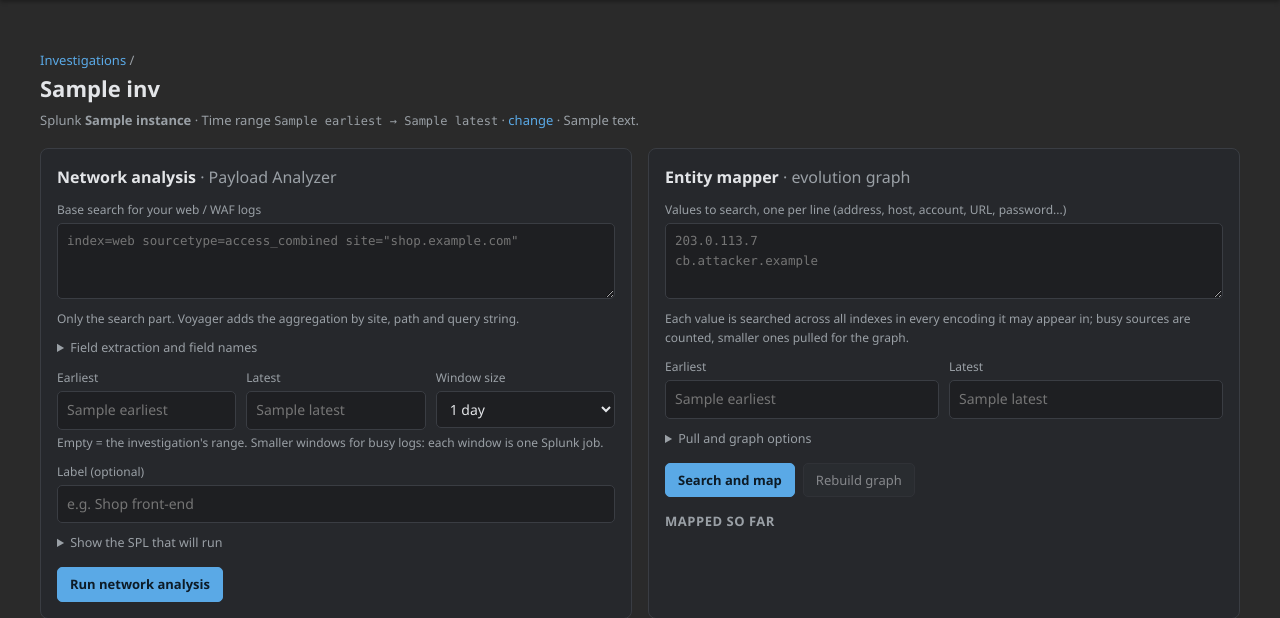
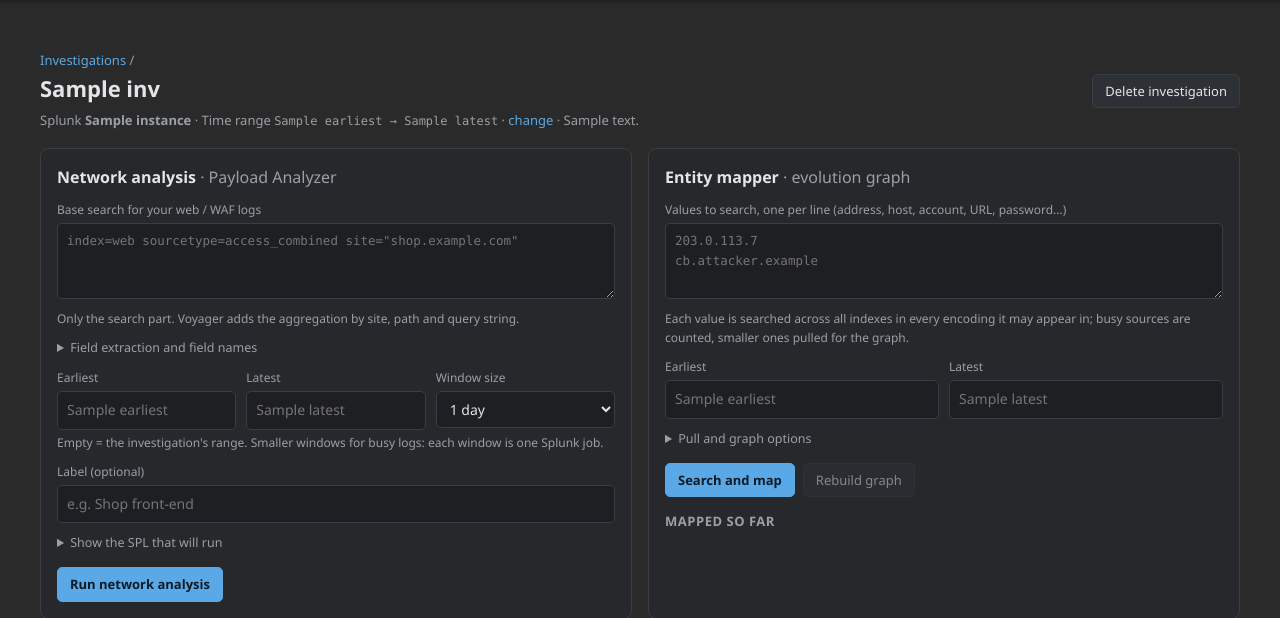
Before and after one commit to Darkaxt/SplunkVoyager, a Flask app: template app/templates/investigation.html in a window 1280 px wide. Shown: the part 71-689 px from the top of the page. Run offline with Flask 2, Linux system fonts and the light colour scheme; the template is opened without the code that fills it: most values are stand-ins (such as "Sample title", 1, 10 or a date in 2020); data that the repository does not hold is empty.

Commit message:
Delete investigation: stops its jobs and Splunk searches, removes its folder
Co-Authored-By: Claude Opus 5.5 <noreply@anthropic.com>
Claude-Session: https://claude.ai/code/session_01MEwMqmcjrJmqu2hxGCRPs8

```diff
--- a/app/services/workbench.py
+++ b/app/services/workbench.py
@@ -122,6 +122,21 @@ def get_investigation(slug):
                        "graph": (ed / "graph.html").is_file() and "entities/graph.html",
                        "csv": (ed / "graph_entities.csv").is_file() and "entities/graph_entities.csv"}
     return inv
+
+
+def delete_investigation(slug):
+    """Stop the investigation's jobs (and their Splunk searches), then remove its folder."""
+    import shutil
+    d = inv_dir(slug)
+    for j in (d / "jobs").glob("*"):
+        if j.is_dir() and job_status(d, j.name, tail=0)["status"] in ("running", "waiting", "queued"):
+            stop_job(slug, j.name)
+    for _ in range(20):          # Windows: a process that just stopped may still hold a file for a moment
+        shutil.rmtree(d, ignore_errors=True)
+        if not d.exists():
+            return
+        time.sleep(0.5)
+    raise RuntimeError(f"could not remove everything in {d}; close any file open from it and try again")
 
 
 def update_investigation(slug, **kv):
--- a/app/static/js/workbench.js
+++ b/app/static/js/workbench.js
@@ -78,6 +78,13 @@ const WB = (() => {
     const base = `/api/inv/${slug}`;
     const openLogs = new Set();
     let last = null;
+
+    $('#inv-delete').onclick = async () => {
+      if (!confirm('Delete this investigation? Its jobs are stopped and all its exports, reports and graphs are removed. This cannot be undone.')) return;
+      $('#inv-delete').disabled = true;
+      try { await api(base, {}, 'DELETE'); location.href = '/investigations'; }
+      catch (e) { alert(e.message); $('#inv-delete').disabled = false; }
+    };
 
     // range editor
     $('#edit-range').onclick = e => { e.preventDefault(); $('#range-editor').style.display = ''; };
--- a/app/templates/investigation.html
+++ b/app/templates/investigation.html
@@ -13,6 +13,7 @@
         {% if inv.notes %} · {{ inv.notes }}{% endif %}
       </div>
     </div>
+    <button class="danger" id="inv-delete" title="Stops its jobs and removes all its data">Delete investigation</button>
   </div>
   <div id="range-editor" class="panel" style="display:none;margin-top:10px">
     <div class="row">
```
Also changed, not shown: app/routes/workbench.py (+5 -2 lines), tests/test_voyager.py (+5 -0 lines).
